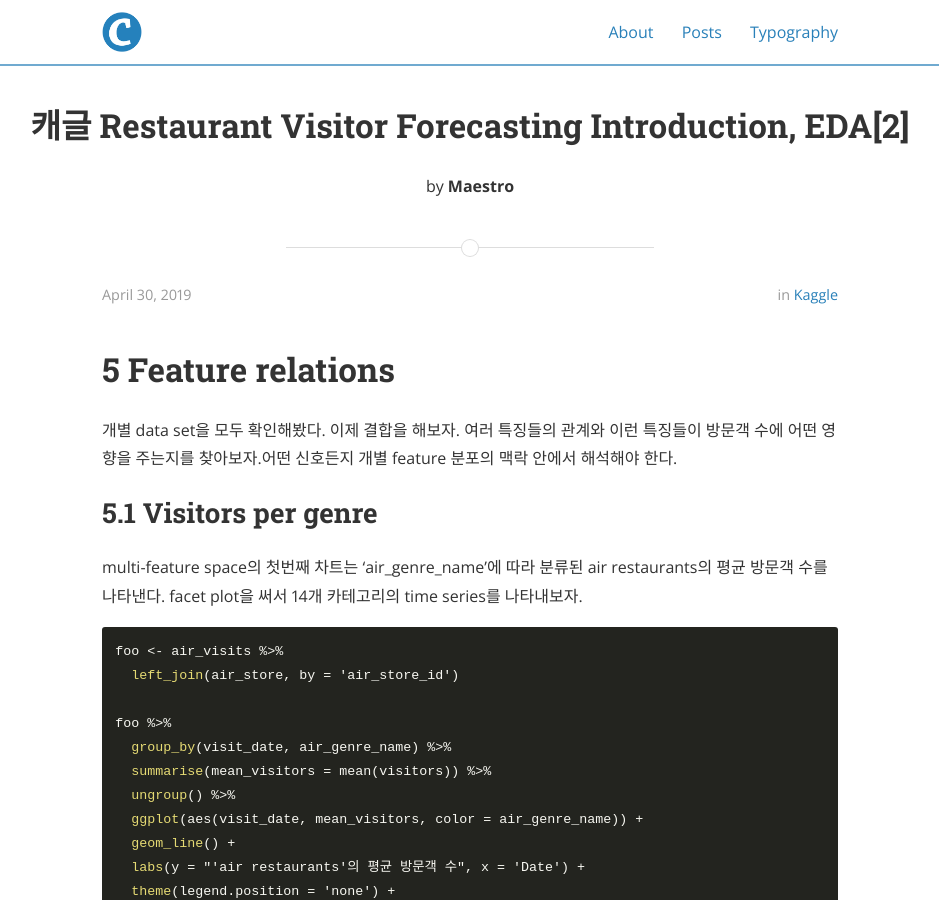
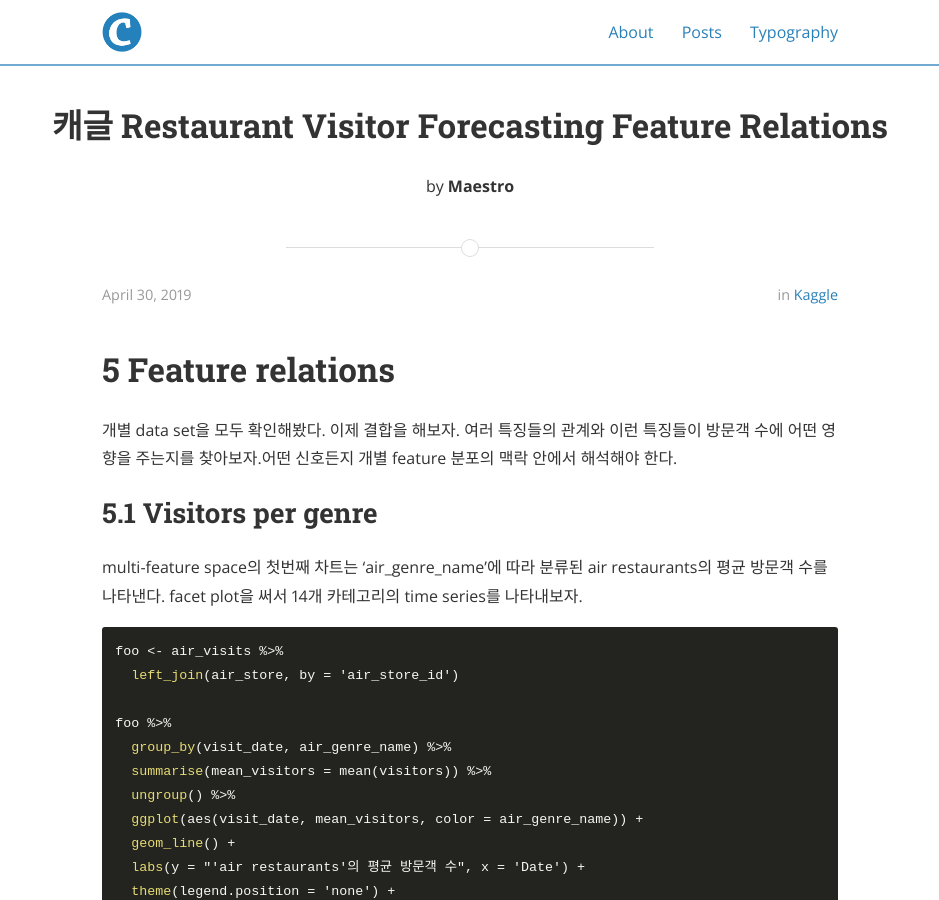
Before and after one commit to CreedMaestro/CreedMaestro.github.io, a Jekyll site: the page built from _posts/2019-04-30-Kaggle_Restaurant_Visitor_Forecasting(EDA).md, in a window 1280 px wide and 900 px high. Shown: the whole window, without its empty margins (170-1109 px from the left). Built offline with Jekyll 4.4.1, drawn with Linux system fonts in a browser that asks for light colours; nearby versions of some CDN libraries; comment, search, counter and statistics services are not loaded.

Commit message:
changed title

```diff
--- a/_posts/2019-04-30-Kaggle_Restaurant_Visitor_Forecasting(EDA, FE).md
+++ b/_posts/2019-04-30-Kaggle_Restaurant_Visitor_Forecasting(EDA).md
@@ -1,5 +1,5 @@
 ---
-title: "캐글 Restaurant Visitor Forecasting Introduction, EDA[2]"
+title: "캐글 Restaurant Visitor Forecasting Feature Relations"
 author: "Maestro"
 date: "2019/04/30"
 categories: Kaggle
```
